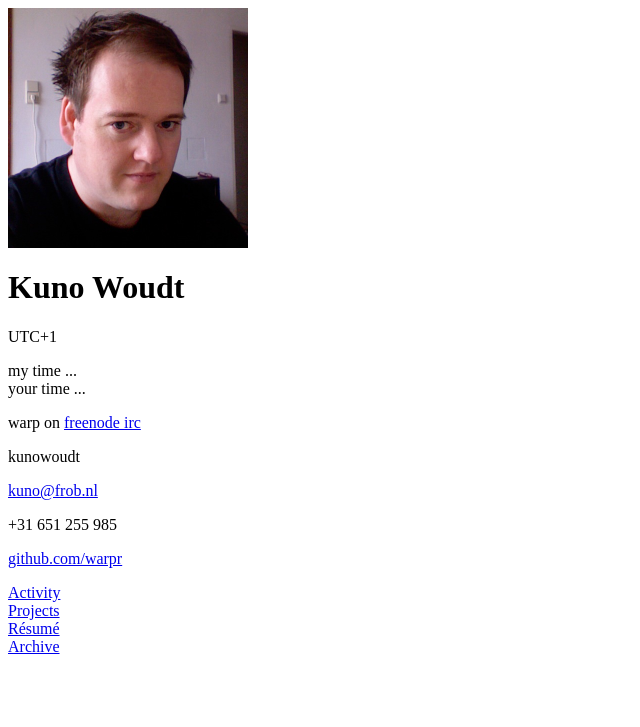
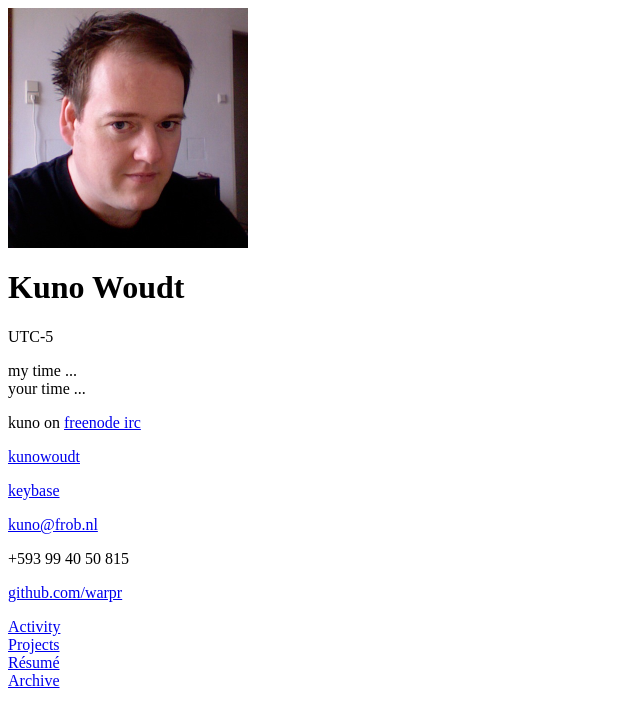
Before and after one commit to warpr/warpr.github.io, a PHP site: page /sidebar.php in a window 1280 px wide. Shown: the top 727 px of the page, without its empty margins (0-640 px from the left). Run offline with PHP 8.4, Linux system fonts and the light colour scheme; data that the repository does not hold is empty.

Commit message:
Update timezone and such

```diff
--- a/package.json
+++ b/package.json
@@ -2,7 +2,7 @@
   "author": "Kuno Woudt <kuno@frob.nl>",
   "dependencies": {
     "bower": "~1.2.7",
-    "less": "~1.5.1",
+    "less": "^2.4.0",
     "moment-timezone": "0.0.3"
   },
   "description": "frob.nl",
--- a/src/parts/sidebar.php
+++ b/src/parts/sidebar.php
@@ -4,7 +4,7 @@
     <img id="photo" src="/me.png" class="img-circle" />
   </div>
   <h1 class="h3">Kuno Woudt</h1>
-  <span id="timezone"><i class="fa fa-clock-o"></i> UTC+1</span>
+  <span id="timezone"><i class="fa fa-clock-o"></i> UTC-5</span>
 
   <div id="expanded-timezone">
     <p>
@@ -14,10 +14,11 @@
   </div>
 
   <div id="contact">
-    <p><i class="fa fa-comments"></i> warp on <a href="https://www.freenode.net/">freenode irc</a></p>
-    <p><i class="fa fa-skype"></i> kunowoudt</p>
+    <p><i class="fa fa-comments"></i> kuno on <a href="https://www.freenode.net/">freenode irc</a></p>
+    <p><i class="fa fa-skype"></i> <a href="skype:kunowoudt?call">kunowoudt</a></p>
+    <p><i class="fa fa-key"></i> <a href="https://keybase.io/kuno/">keybase</a></p>
     <p><i class="fa fa-envelope"></i> <a class="email" href="mailto:kuno@frob.nl">kuno@frob.nl</a></p>
-    <p><i class="fa fa-phone"></i> <span class="tel">+31 651 255 985</span></p>
+    <p><i class="fa fa-phone"></i> <span class="tel">+593 99 40 50 815</span></p>
     <p><i class="fa fa-github"></i> <a class="github" href="https://github.com/warpr/">github.com/warpr</a></p>
   </div>
 
--- a/src/site.js
+++ b/src/site.js
@@ -69,8 +69,8 @@
 
     /* Slightly over-engineered time display... */
     var _g = { now: moment.utc () };
-    // var kuno_tz = 'America/Guayaquil';
-    var kuno_tz = 'Europe/Amsterdam';
+    var kuno_tz = 'America/Guayaquil';
+    // var kuno_tz = 'Europe/Amsterdam';
     var your_zone = moment().zone ();
 
     var update_time = function () {
--- a/src/style.less
+++ b/src/style.less
@@ -80,7 +80,7 @@
 
 #menu { text-align: center; padding: 0; position: relative; }
 .menu-item { text-align: left; margin: 0; padding: 16px 0 16px 64px; }
-#menu-wrapper { margin-top: 96px; }
+#menu-wrapper { margin-top: 64px; }
 .menu-item i { width: 32px; display: inline-block; }
 
 .container { margin-left: 0; margin-right: auto; }
```
